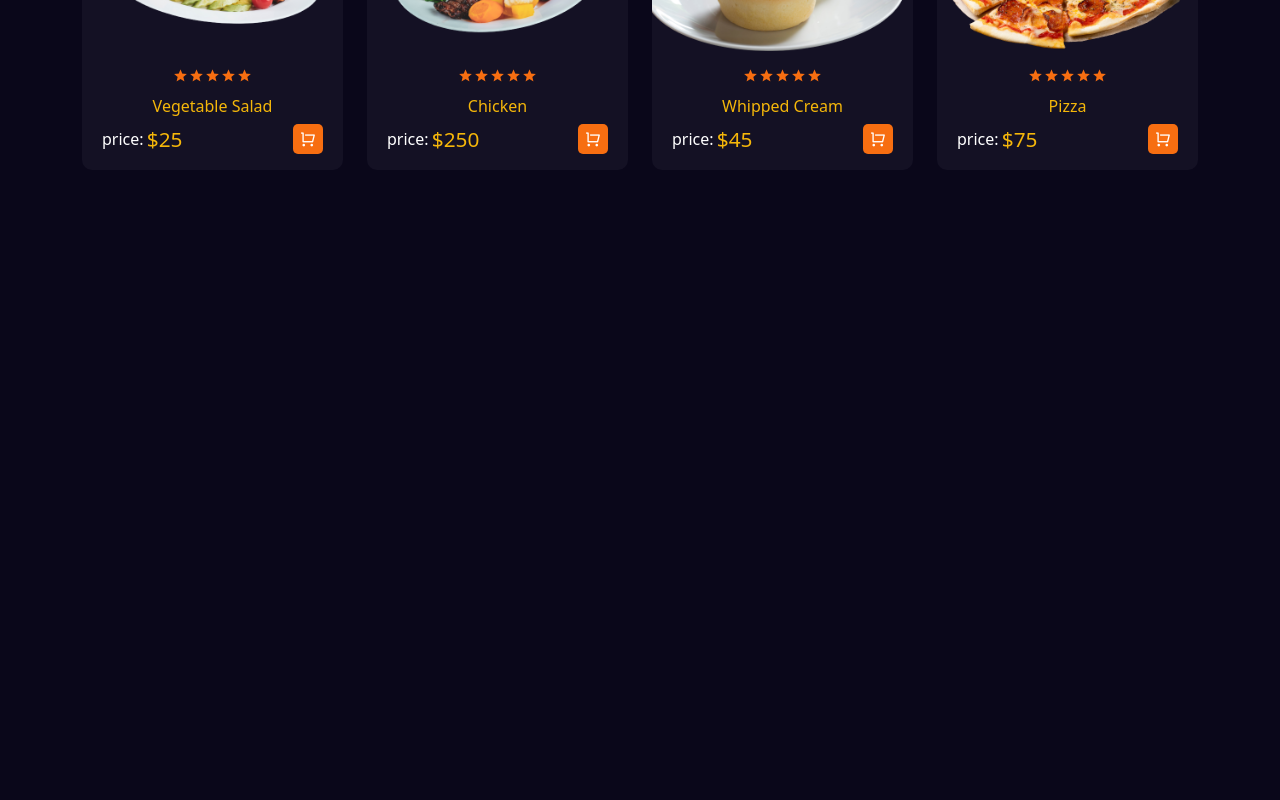
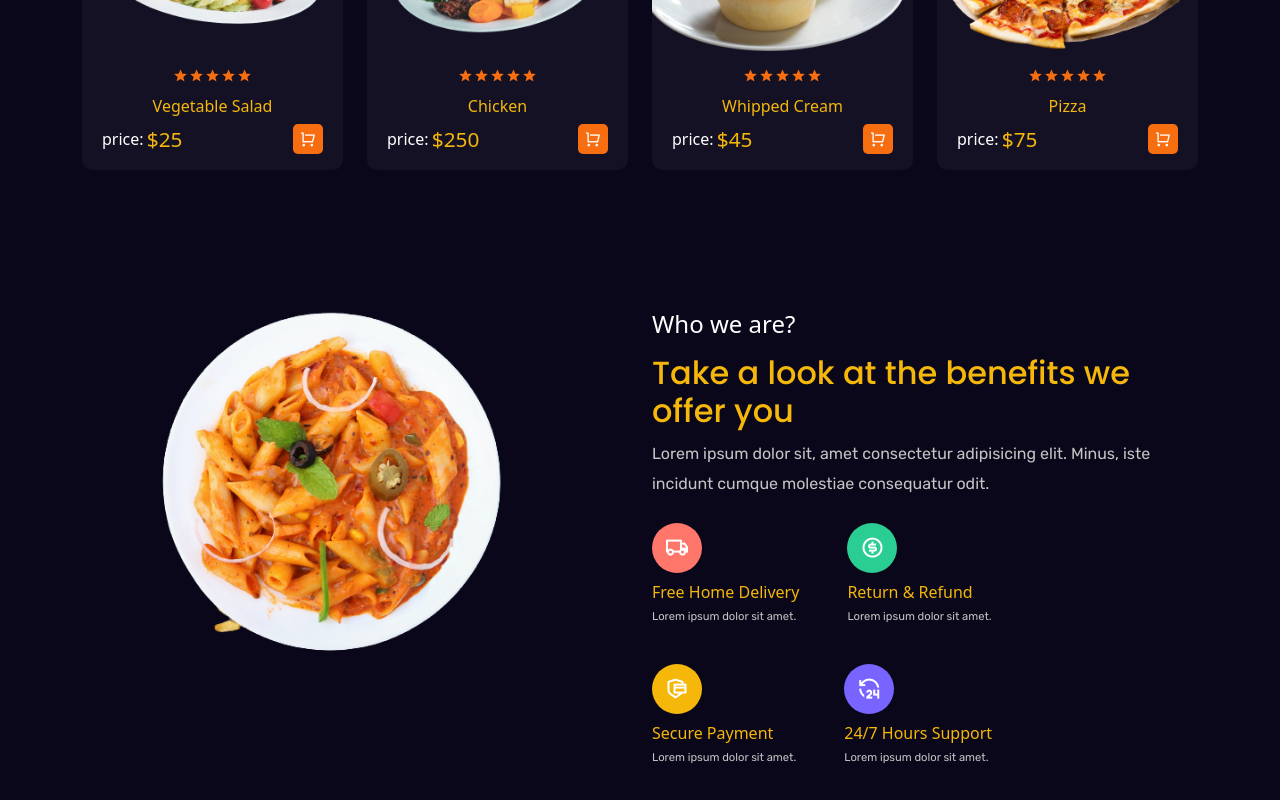
Before and after one commit to z3sb/chef, a React (Create React App) app: page / in a window 1280 px wide. Shown: the part 840-1640 px from the top of the page. Before the commit the page ends 1080 px from the top, so only its background shows below. Built offline with nearby package versions, Linux system fonts and the light colour scheme.

Commit message:
Design Featurs Section

```diff
--- a/src/components/Header/Header.css
+++ b/src/components/Header/Header.css
@@ -6,6 +6,7 @@
   top: 0;
   left: 0;
   z-index: 9;
+  background-color: #141124;
 }
 .logo h2{
   margin-bottom: 0;
@@ -36,7 +37,7 @@
   padding: 10px 25px;
   height: 35px;
   border-radius: 50px;
-  background-color: #141124;
+  background-color: #0a071a;
 }
 .custom__search input {
   border: none;
--- /dev/null
+++ b/src/components/choose-us/ChooseUs.jsx
@@ -0,0 +1,54 @@
+import React from 'react';
+import { Container, Row, Col } from 'reactstrap';
+import './choose-us.css';
+import pastaImg from '../../assets/images/pasta.png'
+
+const ChooseUs = () => {
+  return (
+    <section>
+      <Container>
+        <Row>
+          <Col lg='6'>
+            <img src={pastaImg} alt="" className="w-100" />
+          </Col>
+          <Col lg='6'>
+            <div className="choose__content">
+              <h4>Who we are?</h4>
+              <h2>Take a look at the benefits we offer you</h2>
+              <p>Lorem ipsum dolor sit, amet consectetur adipisicing elit.
+                Minus, iste incidunt cumque molestiae consequatur odit.
+              </p>
+            </div>
+            <div className="features mt-4">
+              <div className="feature1 d-flex align-items-center gap-5">
+                <div className="single__feature">
+                  <span className='feature__icon-one'><i className="ri-truck-line"></i></span>
+                  <h6>Free Home Delivery</h6>
+                  <p>Lorem ipsum dolor sit amet.</p>
+                </div>
+                <div className="single__feature">
+                  <span className='feature__icon-two'><i className="ri-money-dollar-circle-line"></i></span>
+                  <h6>Return & Refund</h6>
+                  <p>Lorem ipsum dolor sit amet.</p>
+                </div>
+              </div>
+              <div className="feature1 mt-3 d-flex align-items-center gap-5">
+                <div className="single__feature">
+                  <span className='feature__icon-three'><i className="ri-secure-payment-line"></i></span>
+                  <h6>Secure Payment</h6>
+                  <p>Lorem ipsum dolor sit amet.</p>
+                </div>
+                <div className="single__feature">
+                  <span className='feature__icon-four'><i className="ri-24-hours-line"></i></span>
+                  <h6>24/7 Hours Support</h6>
+                  <p>Lorem ipsum dolor sit amet.</p>
+                </div>
+              </div>
+            </div>
+          </Col>
+        </Row>
+      </Container>
+    </section>
+  )
+}
+export default ChooseUs;
--- /dev/null
+++ b/src/components/choose-us/choose-us.css
@@ -0,0 +1,33 @@
+.choose__content h4{
+  color: #fff;
+  margin-bottom: 15px;
+}
+.single__feature span{
+  width: 50px;
+  height: 50px;
+  border-radius: 50%;
+  background: #ff766b;
+  display: flex;
+  align-items: center;
+  justify-content: center;
+  margin-bottom: 10px;
+}
+.single__feature span i{
+  font-size: 1.5rem;
+}
+.single__feature h6{
+  color: #f5b70a;
+  margin-bottom: 0;
+}
+.single__feature p{
+  font-size: 0.7rem;
+}
+.single__feature .feature__icon-two{
+  background: #2ace92;
+}
+.single__feature .feature__icon-three{
+  background: #f5b70a;
+}
+.single__feature .feature__icon-four{
+  background: #7865ff;
+}
--- a/src/pages/Home.jsx
+++ b/src/pages/Home.jsx
@@ -1,4 +1,5 @@
 import React, { Fragment } from 'react'
+import ChooseUs from '../components/choose-us/ChooseUs';
 import Header from '../components/Header/Header';
 import HeroSlider from '../components/hero-slider/HeroSlider';
 import PopularMenu from '../components/popular-menu/PopularMenu';
@@ -9,6 +10,7 @@ const Home = () => {
       <Header />
       <HeroSlider />
       <PopularMenu />
+      <ChooseUs />
     </Fragment>
   )
 }
```
